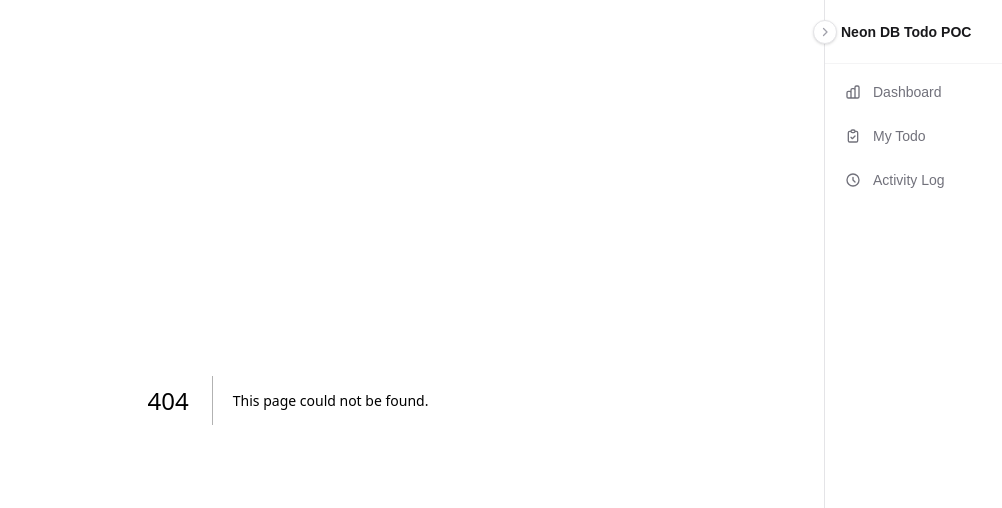
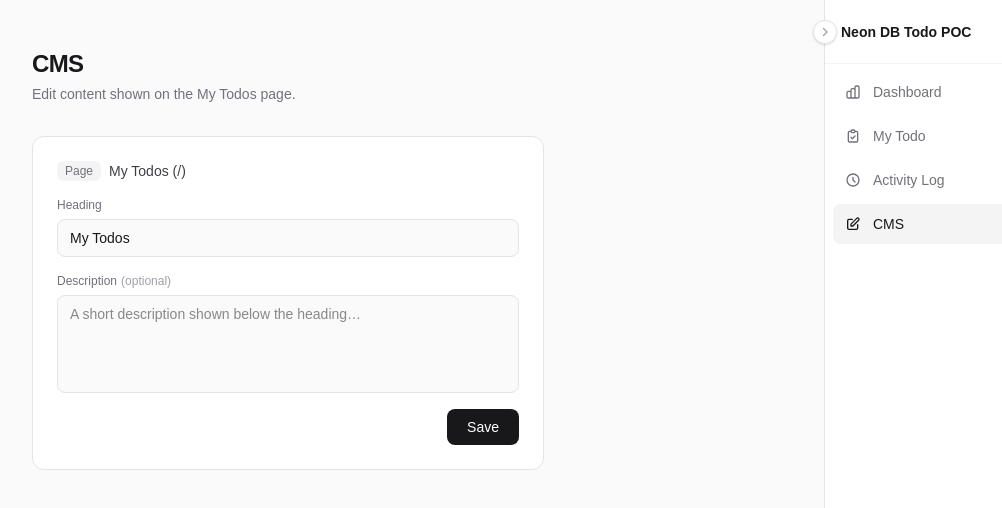
Before and after one commit to Sahasawat-Boss/next-neon-poc-01, a Next.js app: page /cms in a window 1280 px wide. Before the commit this address had no page. Shown: the top 508 px of the page, without its empty margins (248-1250 px from the left). Built offline with nearby package versions, Linux system fonts and the light colour scheme; no server answers; the database is empty.

Commit message:
feat: implement CMS for editing Todo page content and add related functionality

```diff
--- a/app/actions.ts
+++ b/app/actions.ts
@@ -2,6 +2,20 @@
 
 import { prisma } from "@/lib/prisma";
 import { revalidatePath } from "next/cache";
+
+export async function updatePageContent(formData: FormData) {
+  const page = formData.get("page") as string;
+  const heading = (formData.get("heading") as string)?.trim();
+  const description = (formData.get("description") as string)?.trim() || null;
+  if (!page || !heading) return;
+  await prisma.pageContent.upsert({
+    where: { page },
+    update: { heading, description },
+    create: { page, heading, description },
+  });
+  revalidatePath("/");
+  revalidatePath("/cms");
+}
 
 async function log(todoTitle: string, action: string) {
   await prisma.activityLog.create({ data: { todoTitle, action } });
--- /dev/null
+++ b/app/cms/page.tsx
@@ -0,0 +1,38 @@
+import { prisma } from "@/lib/prisma";
+import CmsForm from "@/app/components/CmsForm";
+
+export default async function CmsPage() {
+  const content = await prisma.pageContent.findUnique({
+    where: { page: "todos" },
+  });
+
+  return (
+    <div className="min-h-screen bg-zinc-50 px-8 py-12 dark:bg-zinc-950">
+      <div className="mx-auto max-w-lg">
+        <div className="mb-8">
+          <h1 className="text-2xl font-semibold tracking-tight text-zinc-900 dark:text-zinc-100">
+            CMS
+          </h1>
+          <p className="mt-1 text-sm text-zinc-500">
+            Edit content shown on the My Todos page.
+          </p>
+        </div>
+
+        <div className="rounded-xl border border-zinc-200 bg-white p-6 dark:border-zinc-800 dark:bg-zinc-900">
+          <div className="mb-4 flex items-center gap-2">
+            <span className="rounded-md bg-zinc-100 px-2 py-0.5 text-xs font-medium text-zinc-500 dark:bg-zinc-800 dark:text-zinc-400">
+              Page
+            </span>
+            <span className="text-sm font-medium text-zinc-700 dark:text-zinc-300">
+              My Todos (/)
+            </span>
+          </div>
+          <CmsForm
+            heading={content?.heading ?? "My Todos"}
+            description={content?.description ?? ""}
+          />
+        </div>
+      </div>
+    </div>
+  );
+}
--- /dev/null
+++ b/app/components/CmsForm.tsx
@@ -0,0 +1,71 @@
+"use client";
+
+import { useActionState, useEffect } from "react";
+import { useFormStatus } from "react-dom";
+import { updatePageContent } from "@/app/actions";
+import { showToast } from "@/lib/toast";
+
+function SaveButton() {
+  const { pending } = useFormStatus();
+  return (
+    <button
+      type="submit"
+      disabled={pending}
+      className="self-end rounded-lg bg-zinc-900 px-5 py-2 text-sm font-medium text-white transition hover:bg-zinc-700 disabled:opacity-50 dark:bg-zinc-100 dark:text-zinc-900 dark:hover:bg-zinc-300"
+    >
+      {pending ? "Saving…" : "Save"}
+    </button>
+  );
+}
+
+type Props = { heading: string; description: string };
+
+export default function CmsForm({ heading, description }: Props) {
+  const [state, action] = useActionState(
+    async (_: unknown, formData: FormData) => {
+      await updatePageContent(formData);
+      return Date.now();
+    },
+    null
+  );
+
+  useEffect(() => {
+    if (state) showToast("Content saved!");
+  }, [state]);
+
+  return (
+    <form action={action} className="flex flex-col gap-4">
+      <input type="hidden" name="page" value="todos" />
+
+      <div className="flex flex-col gap-1.5">
+        <label className="text-xs font-medium text-zinc-500 dark:text-zinc-400">
+          Heading
+        </label>
+        <input
+          name="heading"
+          type="text"
+          defaultValue={heading}
+          required
+          placeholder="My Todos"
+          className="w-full rounded-lg border border-zinc-200 bg-zinc-50 px-3 py-2 text-sm text-zinc-900 outline-none focus:border-zinc-400 dark:border-zinc-700 dark:bg-zinc-800 dark:text-zinc-100 dark:focus:border-zinc-500"
+        />
+      </div>
+
+      <div className="flex flex-col gap-1.5">
+        <label className="text-xs font-medium text-zinc-500 dark:text-zinc-400">
+          Description
+          <span className="ml-1 font-normal text-zinc-400">(optional)</span>
+        </label>
+        <textarea
+          name="description"
+          defaultValue={description}
+          rows={4}
+          placeholder="A short description shown below the heading…"
+          className="w-full resize-none rounded-lg border border-zinc-200 bg-zinc-50 px-3 py-2 text-sm text-zinc-900 outline-none focus:border-zinc-400 dark:border-zinc-700 dark:bg-zinc-800 dark:text-zinc-100 dark:focus:border-zinc-500"
+        />
+      </div>
+
+      <SaveButton />
+    </form>
+  );
+}
--- a/app/components/Sidebar.tsx
+++ b/app/components/Sidebar.tsx
@@ -29,6 +29,15 @@ const nav = [
     icon: (
       <svg className="h-4 w-4 shrink-0" fill="none" viewBox="0 0 24 24" stroke="currentColor" strokeWidth={2}>
         <path strokeLinecap="round" strokeLinejoin="round" d="M12 8v4l3 3m6-3a9 9 0 11-18 0 9 9 0 0118 0z" />
+      </svg>
+    ),
+  },
+  {
+    href: "/cms",
+    label: "CMS",
+    icon: (
+      <svg className="h-4 w-4 shrink-0" fill="none" viewBox="0 0 24 24" stroke="currentColor" strokeWidth={2}>
+        <path strokeLinecap="round" strokeLinejoin="round" d="M11 5H6a2 2 0 00-2 2v11a2 2 0 002 2h11a2 2 0 002-2v-5m-1.414-9.414a2 2 0 112.828 2.828L11.828 15H9v-2.828l8.586-8.586z" />
       </svg>
     ),
   },
--- a/app/page.tsx
+++ b/app/page.tsx
@@ -3,7 +3,9 @@ import AddTodoForm from "@/app/components/AddTodoForm";
 import TodoList from "@/app/components/TodoList";
 
 export default async function Home() {
-  const rows = await prisma.todo.findMany({
+  const [content, rows] = await Promise.all([
+    prisma.pageContent.findUnique({ where: { page: "todos" } }),
+    prisma.todo.findMany({
       orderBy: { createdAt: "desc" },
       include: {
         images: {
@@ -11,7 +13,8 @@ export default async function Home() {
           orderBy: { createdAt: "asc" },
         },
       },
-  });
+    }),
+  ]);
 
   const today = new Date().toISOString().split("T")[0];
 
@@ -33,10 +36,13 @@ export default async function Home() {
       <div className="w-full max-w-md">
         <div className="mb-8">
           <h1 className="text-2xl font-semibold tracking-tight text-zinc-900 dark:text-zinc-100">
-            My Todos
+            {content?.heading ?? "My Todos"}
           </h1>
+          {content?.description && (
+            <p className="mt-1 text-sm text-zinc-500">{content.description}</p>
+          )}
           {todos.length > 0 && (
-            <p className="mt-1 text-sm text-zinc-500">
+            <p className="mt-1 text-sm text-zinc-400">
               {completed} / {todos.length} completed
             </p>
           )}
```
Also changed, not shown: .claude/settings.json, 1 other file (tests, documents, lock files or other folders). Lines whose indentation alone changed are shown as unchanged.
